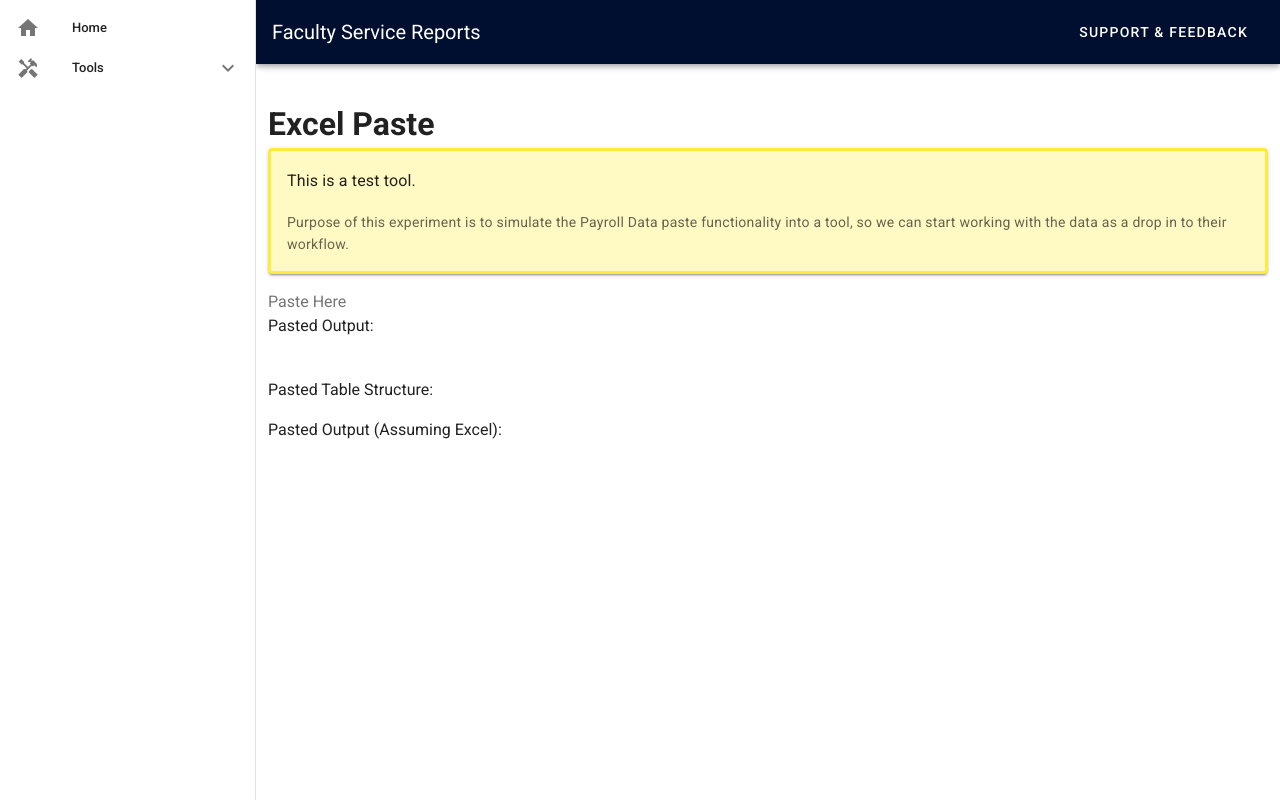
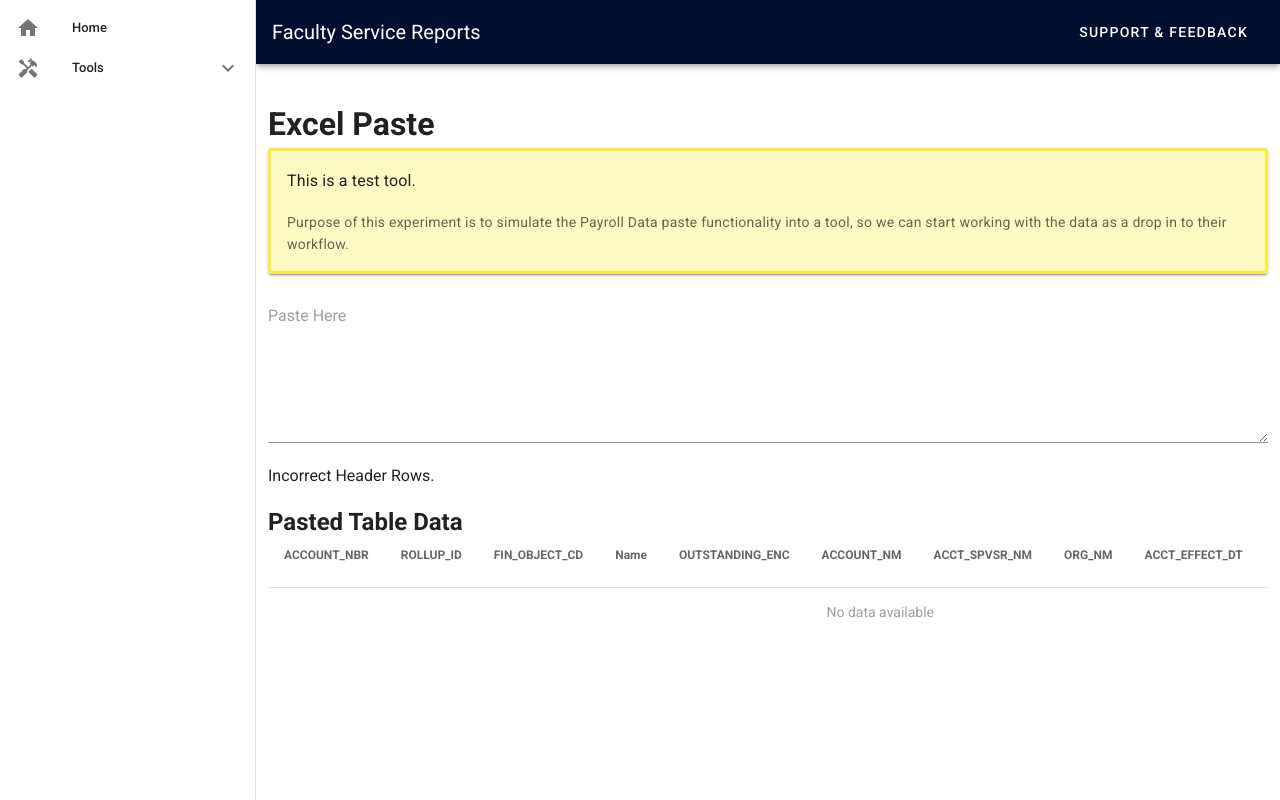
Before and after one commit to uconndxlab/faculty-service-reports, a Vue app in the folder frontend/: page /excel-paste in a window 1280 px wide. Built offline with nearby package versions, Linux system fonts and the light colour scheme.

Commit message:
paste now handles and formats the normal paste data from access to excel

```diff
--- a/frontend/src/views/ExcelPaste.vue
+++ b/frontend/src/views/ExcelPaste.vue
@@ -11,28 +11,19 @@
                         header-message="This is a test tool."
                         body-message="Purpose of this experiment is to simulate the Payroll Data paste functionality into a tool, so we can start working with the data as a drop in to their workflow."
                     ></test-data-warning>
-                    <input type="text" @paste="onPaste" placeholder="Paste Here" class="mt-4">
-                    <p>Pasted Output:</p>
-                    <pre>{{ pastedContent }}</pre>
 
-                    <p>Pasted Table Structure:</p>
-                    <table v-if="excelStructuredData && excelStructuredData.length > 0">
-                        <thead>
-                            <tr>
-                                <th v-for="(headerItem, index) in excelStructuredData[0]" :key="headerItem + index">
-                                    {{ headerItem }}
-                                </th>
-                            </tr>
-                        </thead>
-                        <tbody>
-                            <tr v-for="(row, i) in excelStructuredDataWithoutHeaders" :key="i">
-                                <td v-for="entry in row" :key="entry">{{ entry }}</td>
-                            </tr>
-                        </tbody>
-                    </table>
+                    <v-textarea @paste="onPaste($event)" placeholder="Paste Here" class="mt-4"></v-textarea>
 
-                    <p>Pasted Output (Assuming Excel):</p>
-                    <pre v-if="excelStructuredData && excelStructuredData.length > 0" v-html="excelStructuredData"></pre>
+                    <p v-if="hasProperHeaders">Proper Header Rows Detected!</p>
+                    <p v-else>Incorrect Header Rows.</p>
+
+                    <h2>Pasted Table Data</h2>
+
+                    <v-data-table
+                        :headers="standard_table_headers"
+                        :items="dataTablesItems"
+                        :hide-default-footer="true"
+                    ></v-data-table>
                 </v-col>
             </v-row>
         </v-container>
@@ -46,17 +37,62 @@ export default {
     components: { TestDataWarning },
     data() {
         return {
-            pastedContent: ''
+            pastedContent: '',
+            standard_table_headers: [
+                {
+                    text: 'ACCOUNT_NBR',
+                    align: 'start',
+                    value: 'ACCOUNT_NBR'
+                },
+                {
+                    text: 'ROLLUP_ID',
+                    value: 'ROLLUP_ID'
+                },
+                {
+                    text: 'FIN_OBJECT_CD',
+                    value: 'FIN_OBJECT_CD'
+                },
+                {
+                    text: 'Name',
+                    value: 'Name'
+                },
+                {
+                    text: 'OUTSTANDING_ENC',
+                    value: 'OUTSTANDING_ENC'
+                },
+                {
+                    text: 'ACCOUNT_NM',
+                    value: 'ACCOUNT_NM'
+                },
+                {
+                    text: 'ACCT_SPVSR_NM',
+                    value: 'ACCT_SPVSR_NM'
+                },
+                {
+                    text: 'ORG_NM',
+                    value: 'ORG_NM'
+                },
+                {
+                    text: 'ACCT_EFFECT_DT',
+                    value: 'ACCT_EFFECT_DT'
+                },
+                {
+                    text: 'ACCT_EXPIRATION_DT',
+                    value: 'ACCT_EXPIRATION_DT'
+                },
+                {
+                    text: 'Sponsor',
+                    value: 'Sponsor'
+                }
+            ]
         }
     },
     methods: {
-        onPaste() {
+        onPaste(event) {
             let clipboardData = window.clipboardData || event.clipboardData || event.originalEvent && event.originalEvent.clipboardData
 
             // From what I can tell, older browsers support the former, and newer browsers support text/plain
             let pastedText = clipboardData.getData('Text') || clipboardData.getData('text/plain')
-
-            console.log(pastedText)
 
             this.pastedContent = pastedText
         }
@@ -85,10 +121,47 @@ export default {
             })
             return row_data_with_cols
         },
+        hasProperHeaders() {
+            if ( Array.isArray(this.excelStructuredData) && this.excelStructuredData.length > 0 ) {
+                let a = this.excelStructuredData[0]
+                if ( Array.isArray(a) && a.length > 0 ) {
+
+                    // Only return the headers if we have the proper headers from the existing paste workflow, which starts with ACCOUNT_NBR.
+                    if ( a[0] === 'ACCOUNT_NBR' ) {
+                        return true
+                    }
+                }
+            }
+            return false
+        },
         excelStructuredDataWithoutHeaders() {
-            let a = this.excelStructuredData
-            a.shift()
-            return a
+            if ( Array.isArray(this.excelStructuredData) && this.excelStructuredData.length > 0 ) {
+                let a = Array.from(this.excelStructuredData)
+                a.shift()
+                return a
+            }
+            return []
+        },
+        excelStructuredDataHeaders() {
+            if ( this.hasProperHeaders ) {
+                return this.excelStructuredData[0]
+            }
+            return []
+        },
+        dataTablesItems() {
+            let data = Array.from(this.excelStructuredDataWithoutHeaders)
+            let headers = Array.from(this.excelStructuredDataHeaders)
+            let data_tables_objects = data.map( (a) => {
+                let b = {}
+                headers.forEach( (h, index) => {
+                    b[h] = a[index]
+                })
+                return b
+            })
+            if ( data_tables_objects ) {
+                return data_tables_objects
+            }
+            return []
         }
     }
 }
```
